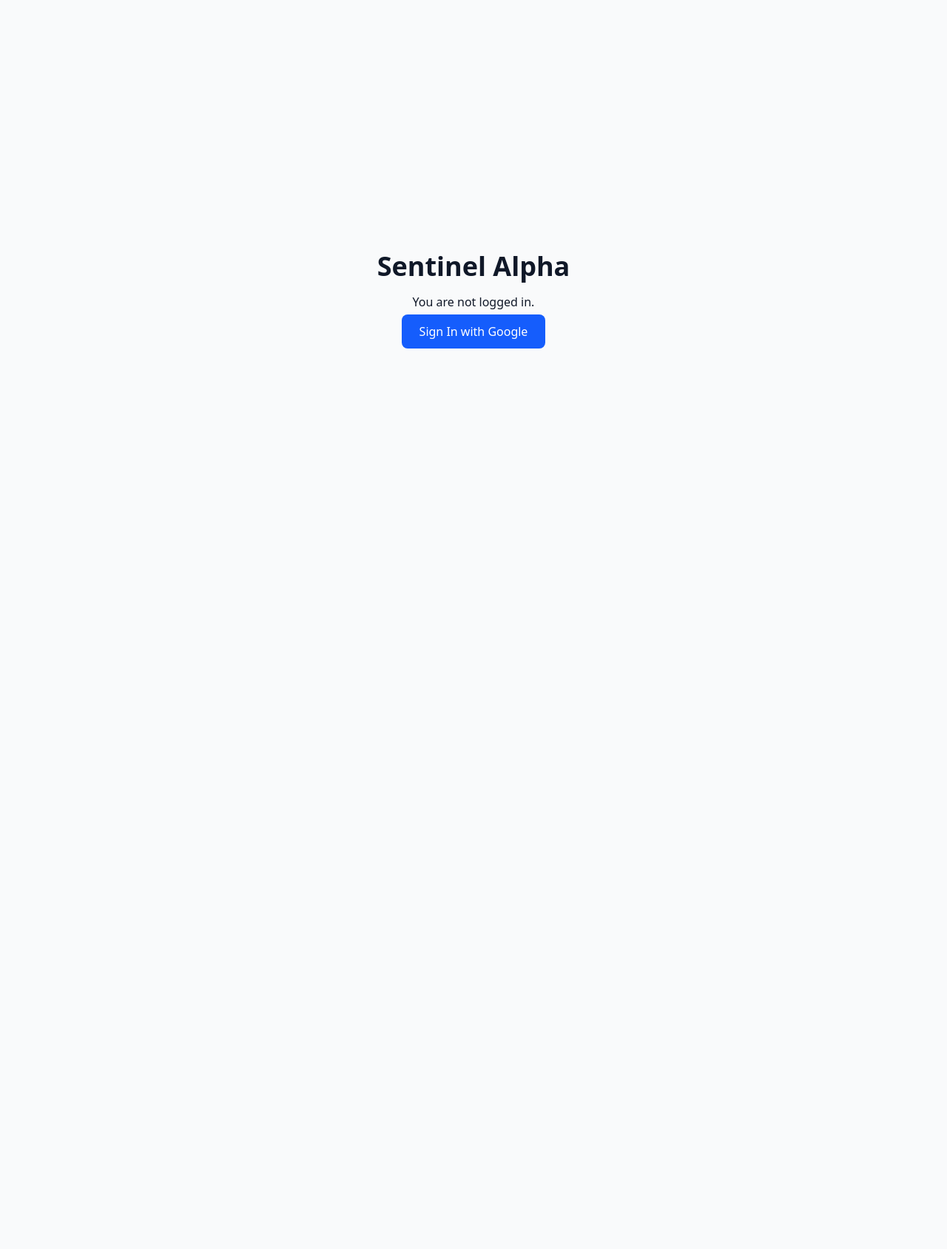
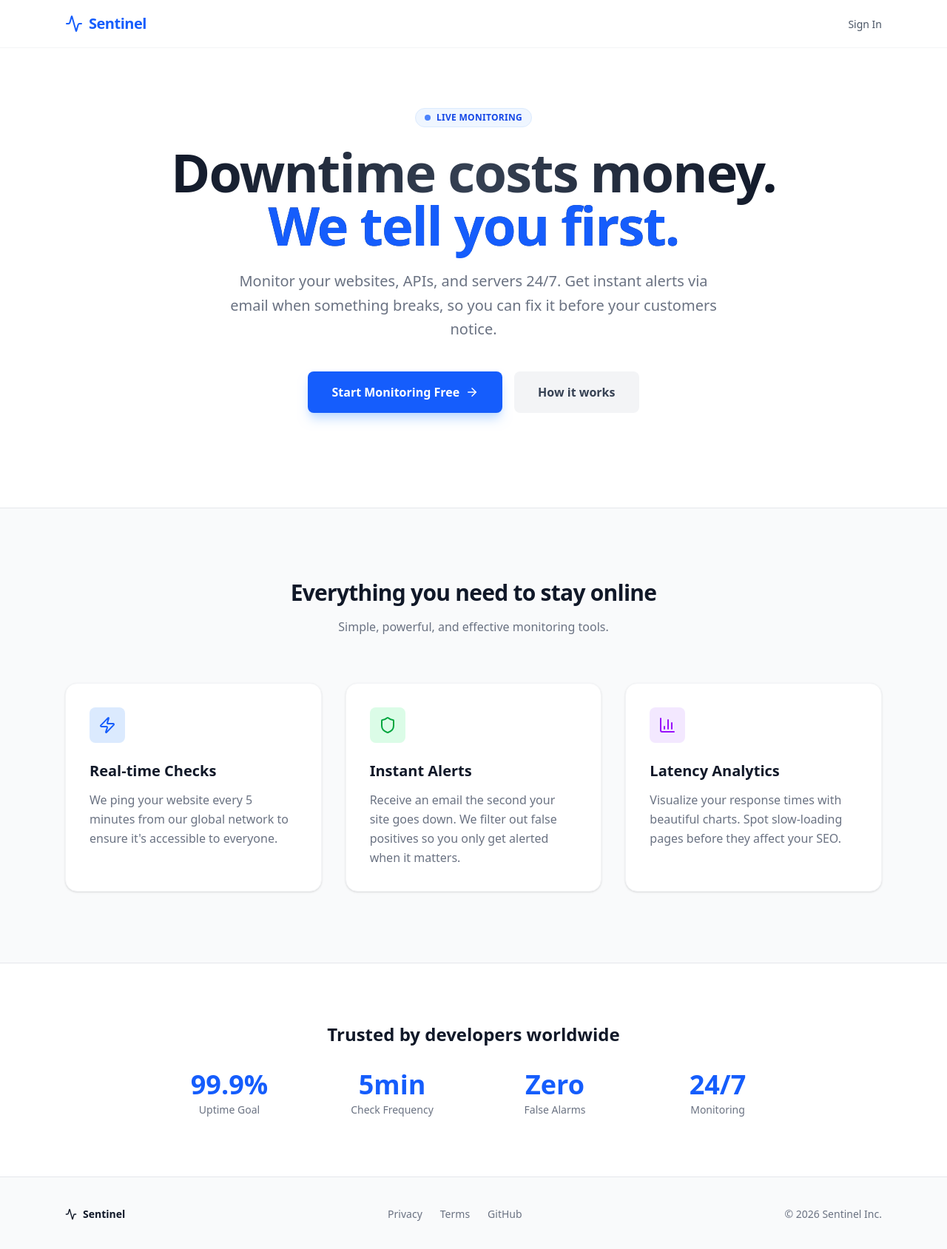
Before and after one commit to hardiksharmaa/sentinel, a Next.js app: page / in a window 1280 px wide. Shown: the top 1688 px of the page at 74% size. Before the commit the page ends 800 px from the top, so only its background shows below. Built offline with nearby package versions, Linux system fonts and the light colour scheme; no server answers.

Commit message:
landing page

```diff
--- a/app/dashboard/page.tsx
+++ b/app/dashboard/page.tsx
@@ -4,6 +4,7 @@ import { redirect } from "next/navigation";
 import { prisma } from "@/lib/prisma";
 import MonitorForm from "./monitor-form";
 import Link from "next/link";
+import { Activity} from "lucide-react";
 
 export default async function Dashboard() {
   // 1. Secure the Page: Check if user is logged in
@@ -24,7 +25,10 @@ export default async function Dashboard() {
     <div className="min-h-screen bg-gray-50">
       {/* Navbar */}
       <nav className="bg-white border-b border-gray-200 px-6 py-4 flex justify-between items-center">
-        <div className="font-bold text-xl tracking-tight text-blue-600">Sentinel</div>
+        <div className="flex items-center gap-2 font-bold text-xl tracking-tight text-blue-600">
+            <Activity size={24} />
+            Sentinel
+          </div>
         <div className="flex items-center gap-4">
             <span className="text-sm text-gray-600">{session.user?.name}</span>
             {/* Simple User Avatar */}
--- a/app/page.tsx
+++ b/app/page.tsx
@@ -1,38 +1,164 @@
-// app/page.tsx
 import { getServerSession } from "next-auth";
 import { authOptions } from "@/lib/auth";
 import Link from "next/link";
+import { Activity, Zap, Shield, ArrowRight, BarChart3, CheckCircle2 } from "lucide-react";
 
-export default async function Home() {
-  // Check if the user is logged in
+export default async function LandingPage() {
   const session = await getServerSession(authOptions);
 
   return (
-    <div className="flex flex-col items-center justify-center min-h-screen gap-4">
-      <h1 className="text-4xl font-bold">Sentinel Alpha</h1>
+    <div className="min-h-screen bg-white text-gray-900 font-sans selection:bg-blue-100">
 
-      {session ? (
-        <div className="text-center">
-          <p className="text-xl">Welcome back, {session.user?.name}!</p>
-          <p className="text-gray-500">{session.user?.email}</p>
-          <div className="mt-4 p-4 bg-green-100 text-green-800 rounded">
-            ✅ You are authenticated. User ID: {session.user?.id}
+      {/* 1. Navbar */}
+      <nav className="border-b border-gray-100 sticky top-0 bg-white/80 backdrop-blur-md z-50">
+        <div className="max-w-6xl mx-auto px-6 h-16 flex items-center justify-between">
+          <div className="flex items-center gap-2 font-bold text-xl tracking-tight text-blue-600">
+            <Activity size={24} />
+            Sentinel
           </div>
-          <Link href="/api/auth/signout" className="mt-4 inline-block underline">
-            Sign Out
-          </Link>
+          <div>
+            {session ? (
+              <Link
+                href="/dashboard"
+                className="text-sm font-medium bg-gray-900 text-white px-4 py-2 rounded-full hover:bg-gray-800 transition"
+              >
+                Go to Dashboard
+              </Link>
+            ) : (
+              <Link
+                href="/api/auth/signin"
+                className="text-sm font-medium text-gray-600 hover:text-black transition"
+              >
+                Sign In
+              </Link>
+            )}
+          </div>
         </div>
-      ) : (
-        <div className="text-center">
-          <p className="mb-4">You are not logged in.</p>
-          <Link
-            href="/api/auth/signin"
-            className="px-6 py-3 bg-blue-600 text-white rounded-lg hover:bg-blue-700 transition"
-          >
-            Sign In with Google
-          </Link>
+      </nav>
+
+      {/* 2. Hero Section */}
+      <section className="relative pt-20 pb-32 overflow-hidden">
+        <div className="max-w-4xl mx-auto px-6 text-center relative z-10">
+          <div className="inline-flex items-center gap-2 bg-blue-50 text-blue-700 px-3 py-1 rounded-full text-xs font-bold mb-6 border border-blue-100 uppercase tracking-wide">
+            <span className="w-2 h-2 rounded-full bg-blue-600 animate-pulse"></span>
+            Live Monitoring
+          </div>
+
+          <h1 className="text-5xl md:text-7xl font-extrabold tracking-tight mb-6 bg-clip-text text-transparent bg-gradient-to-r from-gray-900 via-gray-700 to-gray-900">
+            Downtime costs money. <br/>
+            <span className="text-blue-600">We tell you first.</span>
+          </h1>
+
+          <p className="text-xl text-gray-500 mb-10 max-w-2xl mx-auto leading-relaxed">
+            Monitor your websites, APIs, and servers 24/7. Get instant alerts via email when something breaks, so you can fix it before your customers notice.
+          </p>
+
+          <div className="flex flex-col sm:flex-row items-center justify-center gap-4">
+            <Link
+              href={session ? "/dashboard" : "/api/auth/signin"}
+              className="w-full sm:w-auto px-8 py-4 bg-blue-600 text-white font-bold rounded-lg hover:bg-blue-700 transition flex items-center justify-center gap-2 shadow-lg shadow-blue-200"
+            >
+              Start Monitoring Free <ArrowRight size={18} />
+            </Link>
+            <a
+              href="#features"
+              className="w-full sm:w-auto px-8 py-4 bg-gray-100 text-gray-700 font-bold rounded-lg hover:bg-gray-200 transition"
+            >
+              How it works
+            </a>
+          </div>
         </div>
-      )}
+
+        {/* Decorative Background Elements */}
+        <div className="absolute top-0 left-1/2 -translate-x-1/2 w-[1000px] h-[500px] bg-gradient-to-b from-blue-50 to-transparent rounded-full blur-3xl -z-10 opacity-60"></div>
+      </section>
+
+      {/* 3. Features Grid */}
+      <section id="features" className="py-24 bg-gray-50 border-t border-gray-200">
+        <div className="max-w-6xl mx-auto px-6">
+          <div className="text-center mb-16">
+            <h2 className="text-3xl font-bold tracking-tight mb-4">Everything you need to stay online</h2>
+            <p className="text-gray-500">Simple, powerful, and effective monitoring tools.</p>
+          </div>
+
+          <div className="grid md:grid-cols-3 gap-8">
+            {/* Feature 1 */}
+            <div className="bg-white p-8 rounded-2xl border border-gray-100 shadow-sm hover:shadow-md transition">
+              <div className="w-12 h-12 bg-blue-100 text-blue-600 rounded-lg flex items-center justify-center mb-6">
+                <Zap size={24} />
+              </div>
+              <h3 className="text-xl font-bold mb-3">Real-time Checks</h3>
+              <p className="text-gray-500 leading-relaxed">
+                We ping your website every 5 minutes from our global network to ensure it's accessible to everyone.
+              </p>
+            </div>
+
+            {/* Feature 2 */}
+            <div className="bg-white p-8 rounded-2xl border border-gray-100 shadow-sm hover:shadow-md transition">
+              <div className="w-12 h-12 bg-green-100 text-green-600 rounded-lg flex items-center justify-center mb-6">
+                <Shield size={24} />
+              </div>
+              <h3 className="text-xl font-bold mb-3">Instant Alerts</h3>
+              <p className="text-gray-500 leading-relaxed">
+                Receive an email the second your site goes down. We filter out false positives so you only get alerted when it matters.
+              </p>
+            </div>
+
+            {/* Feature 3 */}
+            <div className="bg-white p-8 rounded-2xl border border-gray-100 shadow-sm hover:shadow-md transition">
+              <div className="w-12 h-12 bg-purple-100 text-purple-600 rounded-lg flex items-center justify-center mb-6">
+                <BarChart3 size={24} />
+              </div>
+              <h3 className="text-xl font-bold mb-3">Latency Analytics</h3>
+              <p className="text-gray-500 leading-relaxed">
+                Visualize your response times with beautiful charts. Spot slow-loading pages before they affect your SEO.
+              </p>
+            </div>
+          </div>
+        </div>
+      </section>
+
+      {/* 4. Social Proof / Stats */}
+      <section className="py-20 bg-white border-t border-gray-200">
+        <div className="max-w-4xl mx-auto px-6 text-center">
+            <h2 className="text-2xl font-bold mb-8">Trusted by developers worldwide</h2>
+            <div className="grid grid-cols-2 md:grid-cols-4 gap-8">
+                <div className="flex flex-col items-center">
+                    <span className="text-4xl font-extrabold text-blue-600">99.9%</span>
+                    <span className="text-gray-500 text-sm mt-1">Uptime Goal</span>
+                </div>
+                <div className="flex flex-col items-center">
+                    <span className="text-4xl font-extrabold text-blue-600">5min</span>
+                    <span className="text-gray-500 text-sm mt-1">Check Frequency</span>
+                </div>
+                 <div className="flex flex-col items-center">
+                    <span className="text-4xl font-extrabold text-blue-600">Zero</span>
+                    <span className="text-gray-500 text-sm mt-1">False Alarms</span>
+                </div>
+                 <div className="flex flex-col items-center">
+                    <span className="text-4xl font-extrabold text-blue-600">24/7</span>
+                    <span className="text-gray-500 text-sm mt-1">Monitoring</span>
+                </div>
+            </div>
+        </div>
+      </section>
+
+      {/* 5. Footer */}
+      <footer className="py-10 bg-gray-50 border-t border-gray-200">
+        <div className="max-w-6xl mx-auto px-6 flex flex-col md:flex-row justify-between items-center text-sm text-gray-500">
+            <div className="flex items-center gap-2 font-semibold text-gray-900 mb-4 md:mb-0">
+                <Activity size={16} /> Sentinel
+            </div>
+            <div className="flex gap-6">
+                <a href="#" className="hover:text-black">Privacy</a>
+                <a href="#" className="hover:text-black">Terms</a>
+                <a href="#" className="hover:text-black">GitHub</a>
+            </div>
+            <div className="mt-4 md:mt-0">
+                © {new Date().getFullYear()} Sentinel Inc.
+            </div>
+        </div>
+      </footer>
     </div>
   );
 }
```
